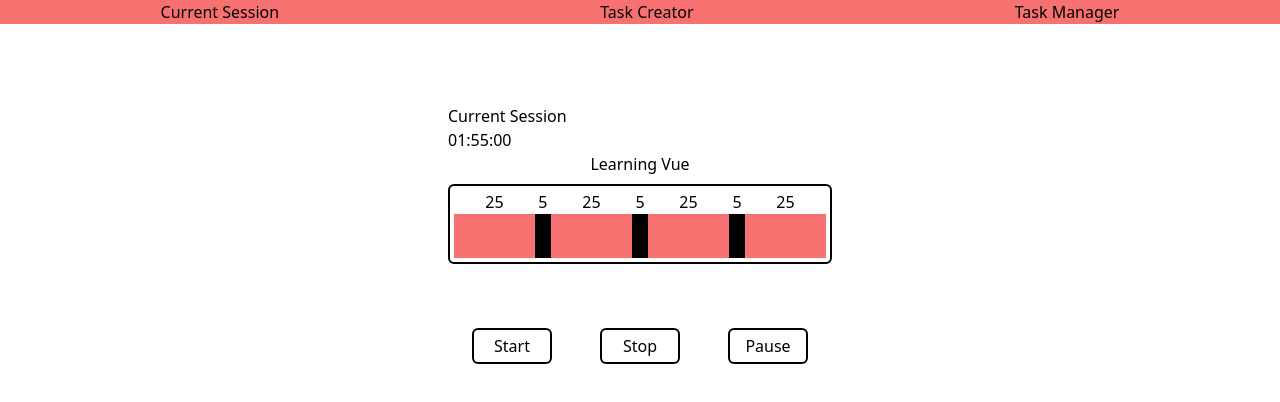
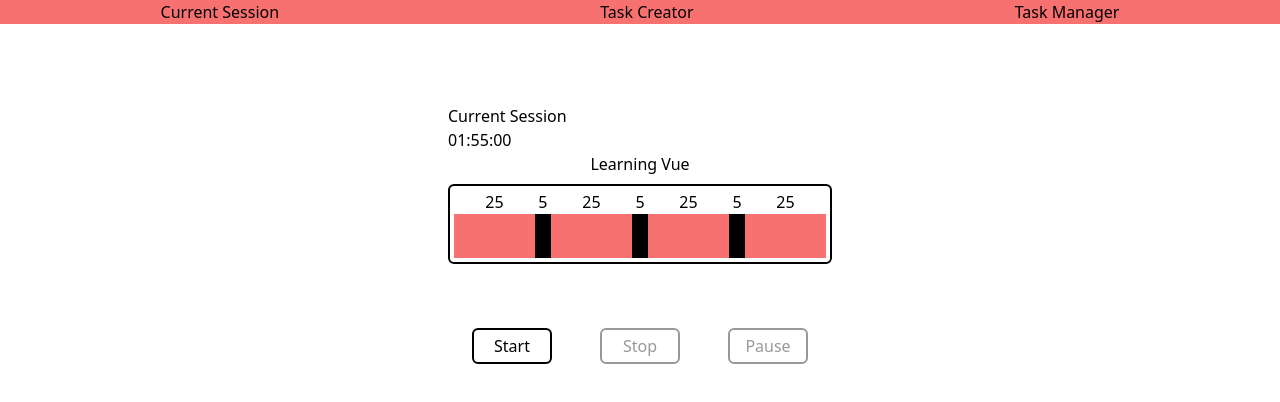
Before and after one commit to jprymak/pomodoro-deluxe, a React (Create React App) app: page / in a window 1280 px wide. Shown: the top 402 px of the page. Built offline with nearby package versions, Linux system fonts and the light colour scheme.

Commit message:
feat: disable buttons depending on CurrentSession state

```diff
--- a/src/components/CurrentSession.js
+++ b/src/components/CurrentSession.js
@@ -7,7 +7,8 @@ class CurrentSession extends React.Component {
     super(props);
     this.state = {
       elapsedTimeInSeconds: 0,
-      isPaused: false
+      isPaused: false,
+      isRunning: false,
     };
     this.intervalID = null;
   }
@@ -23,32 +24,35 @@ class CurrentSession extends React.Component {
     }
   };
 
+  handleStart = () => {
+    this.setState({ isRunning: true });
+    this.startTimer();
+  };
+
   stopTimer = () => {
     window.clearInterval(this.intervalID);
-    this.intervalID =null;
-  }
+    this.intervalID = null;
+  };
 
-  handleStop = () =>{
+  handleStop = () => {
     this.stopTimer();
-    this.setState({elapsedTimeInSeconds: 0})
-  }
+    this.setState({ elapsedTimeInSeconds: 0, isRunning: false });
+  };
 
-  togglePause =()=>{
-    this.setState((prevState)=>{
-      const isPaused=!prevState.isPaused
-      if(this.state.isPaused){
-        this.startTimer()
+  togglePause = () => {
+    this.setState((prevState) => {
+      const isPaused = !prevState.isPaused;
+      if (this.state.isPaused) {
+        this.startTimer();
+      } else {
+        this.stopTimer();
       }
-      else {
-        this.stopTimer()
-      }
-      return {isPaused}
-    })
-
-  }
+      return { isPaused };
+    });
+  };
 
   render() {
-    const { elapsedTimeInSeconds } = this.state;
+    const { elapsedTimeInSeconds, isRunning } = this.state;
     const {
       sessionLengthInMinutes,
       numberOfSessions,
@@ -67,7 +71,7 @@ class CurrentSession extends React.Component {
     const totalCycleLengthInSeconds = totalCycleLengthInMinutes * 60;
     const timeLeftInSeconds = totalCycleLengthInSeconds - elapsedTimeInSeconds;
     const hours = Math.floor(timeLeftInSeconds / 3600);
-    const minutes = Math.floor(timeLeftInSeconds % 3600/60);
+    const minutes = Math.floor((timeLeftInSeconds % 3600) / 60);
     const seconds = Math.floor(timeLeftInSeconds % 60);
 
     return (
@@ -84,17 +88,30 @@ class CurrentSession extends React.Component {
         />
         <div className="flex justify-around">
           <button
-
-            onClick={this.startTimer}
-            className="p-1 self-center border-solid border-2 border-black rounded-md mt-4 w-20"
+            disabled={isRunning}
+            onClick={this.handleStart}
+            className={`p-1 self-center border-solid border-2 border-black rounded-md mt-4 w-20 ${
+              isRunning ? "opacity-40 cursor-default" : ""
+            }`}
           >
             Start
           </button>
           <button
-          onClick={this.handleStop}
-          className="p-1 self-center border-solid border-2 border-black rounded-md mt-4 w-20"
-          >Stop</button>
-          <button onClick={this.togglePause} className="p-1 self-center border-solid border-2 border-black rounded-md mt-4 w-20">
+            disabled={!isRunning}
+            onClick={this.handleStop}
+            className={`p-1 self-center border-solid border-2 border-black rounded-md mt-4 w-20 ${
+              isRunning ? "" : "opacity-40 cursor-default"
+            }`}
+          >
+            Stop
+          </button>
+          <button
+            disabled={!isRunning}
+            onClick={this.togglePause}
+            className={`p-1 self-center border-solid border-2 border-black rounded-md mt-4 w-20 ${
+              isRunning ? "" : "opacity-40 cursor-default"
+            }`}
+          >
             Pause
           </button>
         </div>
```
